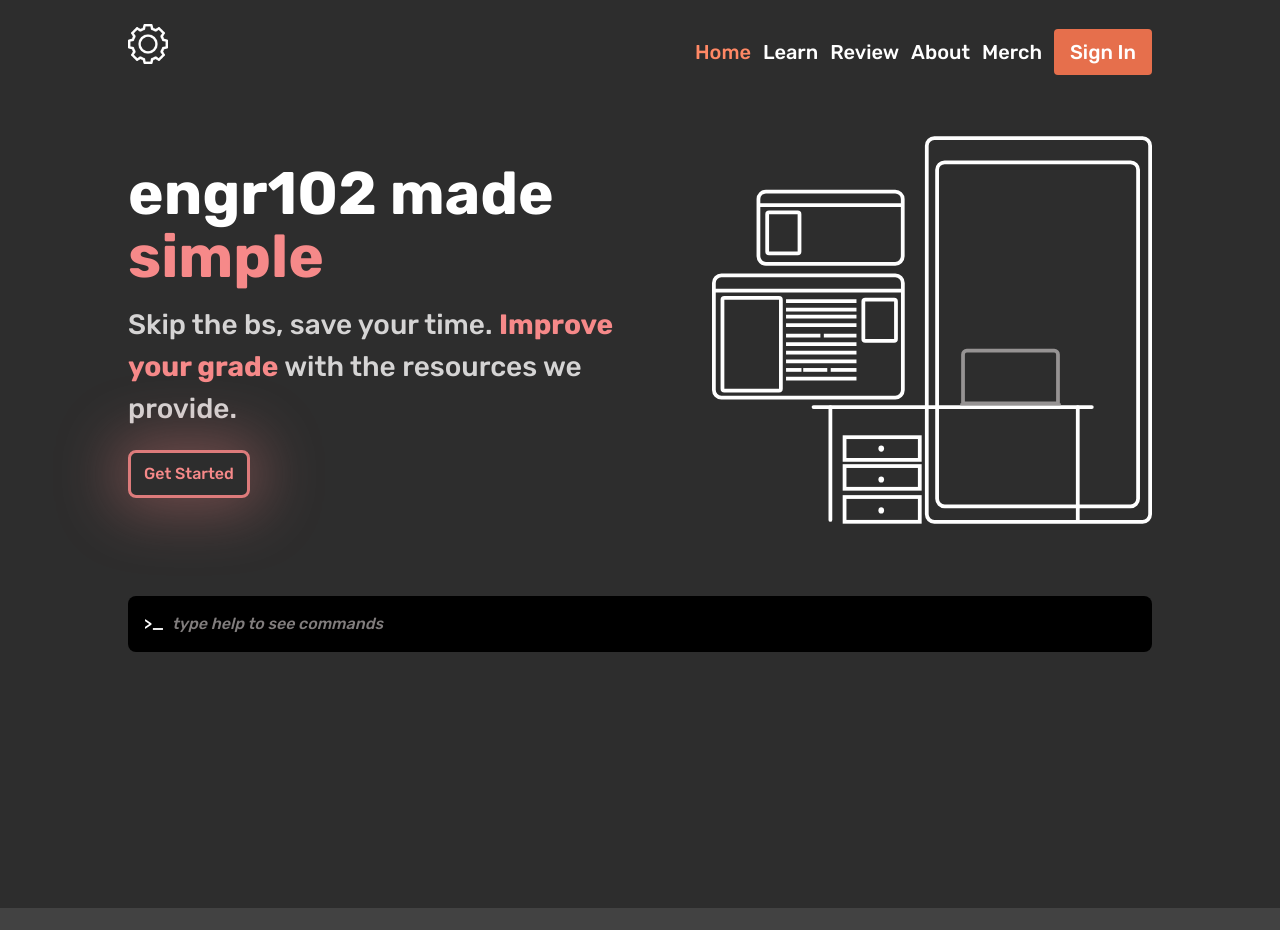
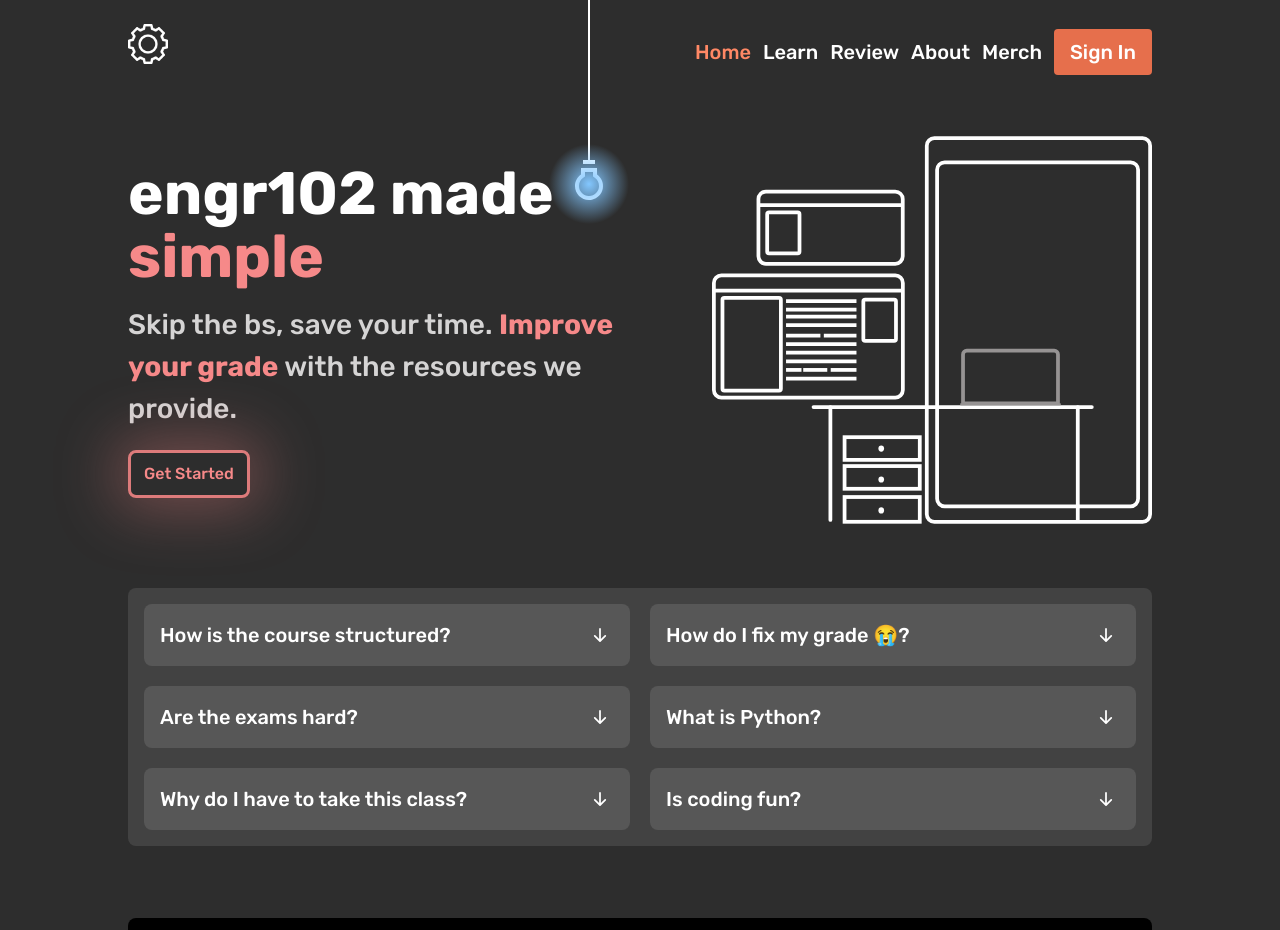
Before and after one commit to WarrenWu4/engr102-website, a React (Vite) app: page / in a window 1280 px wide. Shown: the top 930 px of the page. Built offline with nearby package versions, Linux system fonts and the light colour scheme; no server answers.

Commit message:
added home page goodies

```diff
--- a/src/components/HomePage.jsx
+++ b/src/components/HomePage.jsx
@@ -1,11 +1,20 @@
-import { NavLink } from "react-router-dom";
+import { NavLink, useNavigate } from "react-router-dom";
 import { useRef, useState } from "react";
+import { BsArrowDownShort } from "react-icons/bs";
 import hero from "/hero-img.svg";
 
 export default function HomePage() {
 
     return(
         <div className="max-w-[128rem] w-full px-[1.6rem] flex flex-col items-center sm:px-[6.4rem] lg:px-[12.8rem]">
+
+            <div className="flex flex-col items-center absolute top-0 left-[46%] translate-x-[-50%] z-[-1]">
+                <div className="w-[0.2rem] h-[16rem] bg-neutral-100"/>
+                <div className="w-[12rem] aspect-square flex items-center justify-center relative translate-y-[-4rem]">
+                    <img className="w-[4.8rem] aspect-square" src="/light.svg" alt="light" />
+                    <div className="absolute w-[8rem] aspect-square translate-y-[0.4rem]" id="flash"/>
+                </div>
+            </div>
 
             <div className="w-full flex flex-col items-center justify-center mt-[2.4rem] md:flex-row md:mt-[5.6rem] lg:justify-between xl:mt-[6.4rem]">
                 <img src={hero} alt="hero-img" className="w-[28.8rem] h-[25.4rem] md:order-2 md:ml-[6.4rem] lg:ml-0 lg:w-[32rem] lg:h-[28.2rem] xl:w-[44rem] xl:h-[38.8rem]"/>
@@ -15,8 +24,19 @@ export default function HomePage() {
 
                     <div className="w-full font-medium text-h9 text-neutral-200 leading-[1.5] text-center mt-[1.6rem] xl:text-h6 lg:text-h7">Skip the bs, save your time. <span className="font-bold text-primary-500">Improve your grade</span> with the resources we provide.</div>
 
-                    <NavLink to="/learn" className="w-full h-[4.8rem] flex justify-center items-center border-[0.3rem] text-primary-500 font-medium text-[1.6rem] mt-[2rem] border-primary-600 rounded-[0.8rem] shadow-get_start md:w-[12.2rem]">Get Started</NavLink>
+                    <NavLink to="/learn" className="w-full h-[4.8rem] flex justify-center items-center border-[0.3rem] text-primary-500 font-medium text-[1.6rem] mt-[2rem] border-primary-600 rounded-[0.8rem] shadow-get_start md:w-[12.2rem] hover:bg-primary-500 hover:text-neutral-100 transition-all duration-[0.4s]">Get Started</NavLink>
                 </div>
+            </div>
+
+            <div className="grid grid-cols-1 lg:grid-cols-2 gap-[2rem] bg-neutral-800 rounded-[0.8rem] p-[1.6rem] w-full mt-[6.4rem]">
+
+                <Faq q="How is the course structured?" a="Look at the syllabus blud"/>
+                <Faq q="How do I fix my grade 😭?" a="Fuck bro"/>
+                <Faq q="Are the exams hard?" a="Not if you're a CS major 😎"/>
+                <Faq q="What is Python?" a="Search it up"/>
+                <Faq q="Why do I have to take this class?" a="Ask the department heads"/>
+                <Faq q="Is coding fun?" a="no."/>
+
             </div>
 
             <Terminal />
@@ -25,28 +45,81 @@ export default function HomePage() {
     );
 }
 
+const Faq = ({q, a}) => {
+
+    const [showAns, setShowAns] = useState(false);
+
+    return (
+        <div className="w-full h-fit flex rounded-[0.8rem] bg-neutral-700 p-[1.6rem] font-medium text-h8 leading-[1.5] flex-col cursor-pointer" onClick={() => setShowAns((showAns) ? false : true)}>
+
+            <span className="w-full flex justify-between items-center">{q} <BsArrowDownShort className="text-h6 transition-all duration-[0.4s]" style={{rotate: (!showAns) ? "0deg": "-180deg"}}/></span>
+
+            {showAns && <span className="mt-[1.2rem] flex items-center w-full border-l-4 border-l-green-500 pl-[1.2rem]">{a}</span>}
+
+        </div>
+    )
+}
+
 const Terminal = () => {
 
     const userIn = useRef();
     const [compOut, setCompOut] = useState("")
+    const nav = useNavigate();
+
+    const getRandomEmoji = () => {
+
+        const emojis = ['😀','😃','😄','😁','😆','😅','🤣','😂','🙂','🙃','🫠','😉','😊','😇','🥰','😍','🤩','😘','😗','☺','😚','😙','🥲','😋','😛','😜','🤪','😝','🤑','🤗','🤭','🫢','🫣','🤫','🤔','🫡','🤐','🤨','😐','😑','😶','🫥','😶‍🌫️','😏','😒','🙄','😬','😮‍💨','🤥','😌','😔','😪','🤤','😴','😷','🤒','🤕','🤢','🤮','🤧','🥵','🥶','🥴','😵','😵‍💫','🤯','🤠','🥳','🥸','😎','🤓','🧐','😕','🫤','😟','🙁','☹','😮','😯','😲','😳','🥺','🥹','😦','😧','😨','😰','😥','😢','😭','😱','😖','😣','😞','😓','😩','😫','🥱','😤','😡','😠','🤬','😈','👿','💀','☠','💩','🤡','👹','👺','👻','👽','👾','🤖','😺','😸','😹','😻','😼','😽','🙀','😿','😾','🙈','🙉','🙊']
+
+        return emojis[~~(Math.random() * emojis.length)]
+
+    }
+
 
     const handleSubmit = (e) => {
         if (e.key === "Enter") {
             e.preventDefault()
             const command = userIn.current.value.toLowerCase();
 
-            if (command === "help") {
-                 setCompOut(<div>
+            switch (command) {
+                case "help":
+                    setCompOut(<div>
                         [command] : [description]<br/>
                         clear : clears the terminal<br/>
-                        still working on it...
+                        go learn : navigate to learn page <br/>
+                        go review : navigate to review page <br/>
+                        go about : navigate to about page <br/>
+                        emoji : random emoji <br/>
+                        surprise : hehe 😏 <br/>
+                        best ta : the best ta(s) <br/>
+                        <br/>
+                        ping me on discord @warrenwu if you have a suggestion
                     </div>);
-            }
-            else if (command === "clear") {
-                setCompOut("");
-            }
-            else {
-                setCompOut("invalid command, please type help to see valid commands")
+                    break;
+                case "clear":
+                    setCompOut("");
+                    break;
+                case "go learn":
+                    nav("/learn")
+                    break;
+                case "go review":
+                    nav("/review")
+                    break;
+                case "go about":
+                    nav("/about")
+                    break;
+                case "emoji":
+                    setCompOut(getRandomEmoji())
+                    break;
+                case "surprise":
+                    setCompOut("🥳🥳🎉🎉 eat shit fuck face 😊😊")
+                    break;
+                case "best ta":
+                    setCompOut("taLily & taRyan (🐐) according to the 2022 PT Awards Survey Data")
+                    break;
+                default:
+                    setCompOut("invalid command, please type help to see valid commands");
+                    break;
+
             }
 
             userIn.current.value = "";
--- a/src/index.css
+++ b/src/index.css
@@ -70,3 +70,12 @@ body {
     bottom: 5.6rem;
   }
 }
+
+#light {
+  background: url("/light.svg") no-repeat center;
+  background-size: contain;
+}
+
+#flash {
+  background: radial-gradient(50% 50.00% at 50% 50.00%, #83C7FF 0%, rgba(255, 255, 255, 0.00) 100%);
+}
```
Also changed, not shown: public/light.svg (added).
